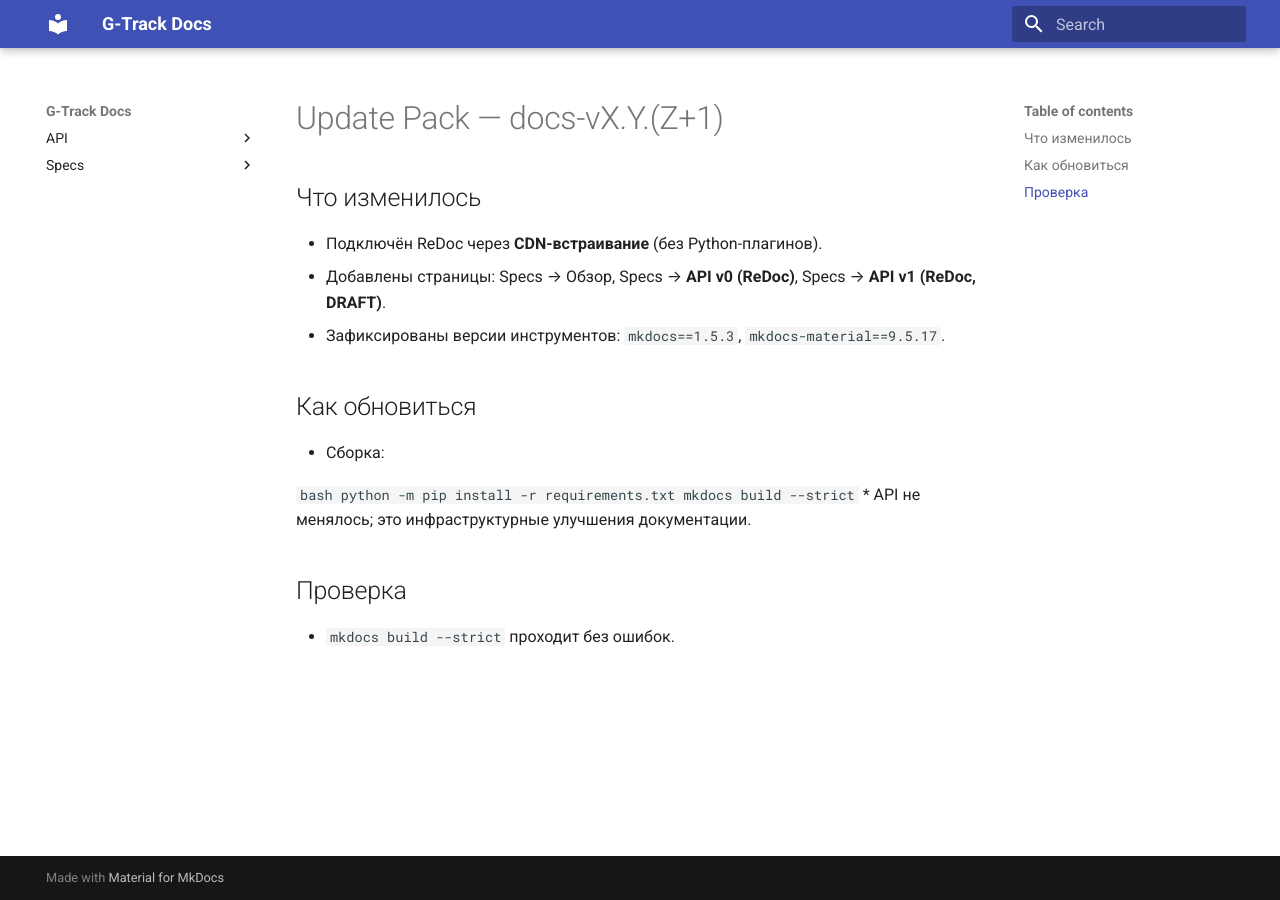
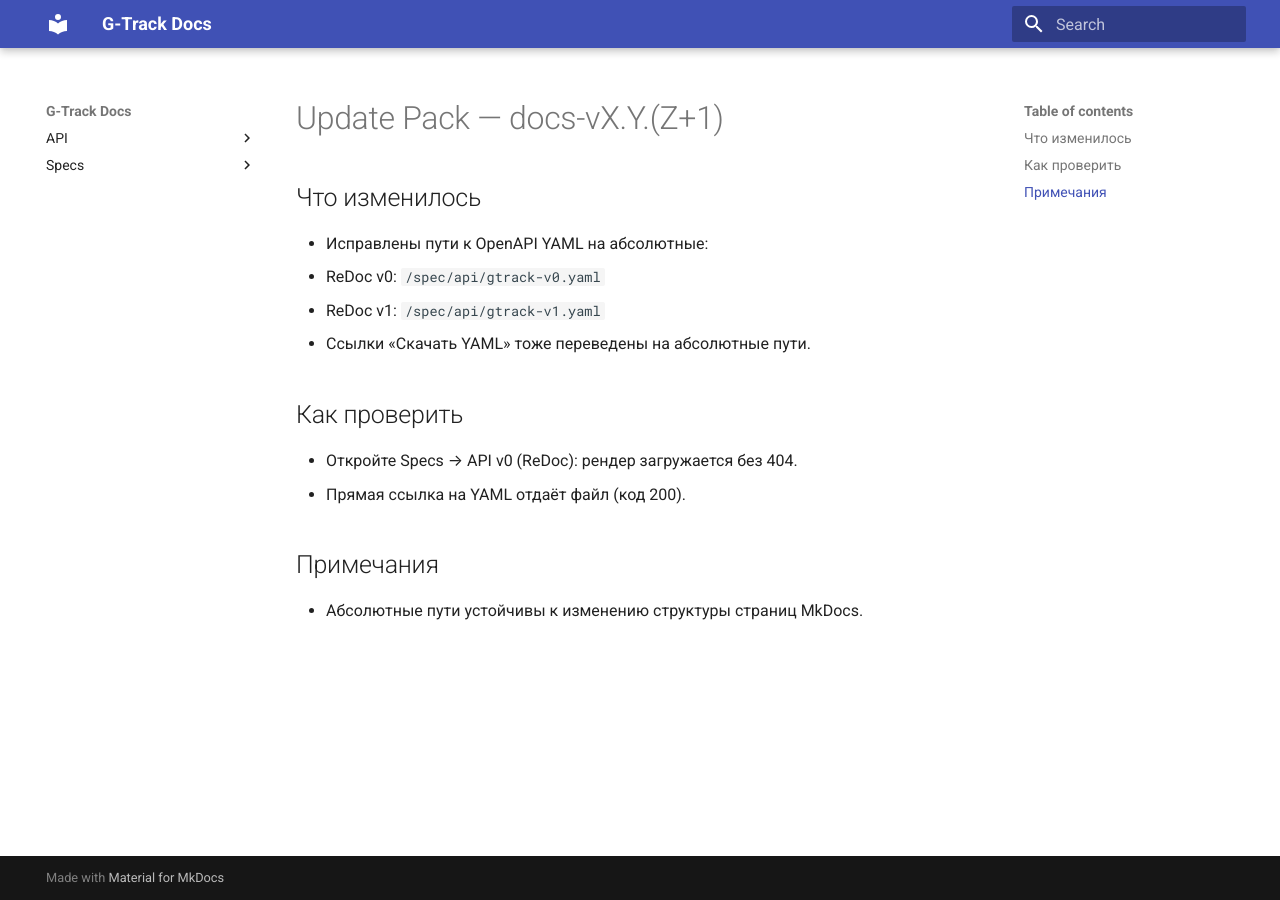
Before and after one commit to tqlismqn/gtrack-docs, an MkDocs documentation site: the page built from docs/ops/UPDATE_PACKS/docs-vX.Y.(Z+1).md, in a window 1280 px wide. Built offline with MkDocs 1.6.1 and Material for MkDocs 9.7.7, drawn with Linux system fonts in a browser that asks for light colours.

Commit message:
docs(spec): use absolute YAML paths for redoc (#50)

````diff
--- a/docs/ops/UPDATE_PACKS/docs-vX.Y.(Z+1).md
+++ b/docs/ops/UPDATE_PACKS/docs-vX.Y.(Z+1).md
@@ -2,20 +2,16 @@
 
 ## Что изменилось
 
-* Подключён ReDoc через **CDN-встраивание** (без Python-плагинов).
-* Добавлены страницы: Specs → Обзор, Specs → **API v0 (ReDoc)**, Specs → **API v1 (ReDoc, DRAFT)**.
-* Зафиксированы версии инструментов: `mkdocs==1.5.3`, `mkdocs-material==9.5.17`.
+- Исправлены пути к OpenAPI YAML на абсолютные:
+  - ReDoc v0: `/spec/api/gtrack-v0.yaml`
+  - ReDoc v1: `/spec/api/gtrack-v1.yaml`
+- Ссылки «Скачать YAML» тоже переведены на абсолютные пути.
 
-## Как обновиться
+## Как проверить
 
-* Сборка:
+- Откройте Specs → API v0 (ReDoc): рендер загружается без 404.
+- Прямая ссылка на YAML отдаёт файл (код 200).
 
-  ```bash
-  python -m pip install -r requirements.txt
-  mkdocs build --strict
-  ```
-* API не менялось; это инфраструктурные улучшения документации.
+## Примечания
 
-## Проверка
-
-* `mkdocs build --strict` проходит без ошибок.
+- Абсолютные пути устойчивы к изменению структуры страниц MkDocs.
````
Also changed, not shown: CHANGELOG.md (+3 -0 lines), docs/spec/redoc/v0.md (+3 -2 lines), docs/spec/redoc/v1.md (+2 -2 lines).
